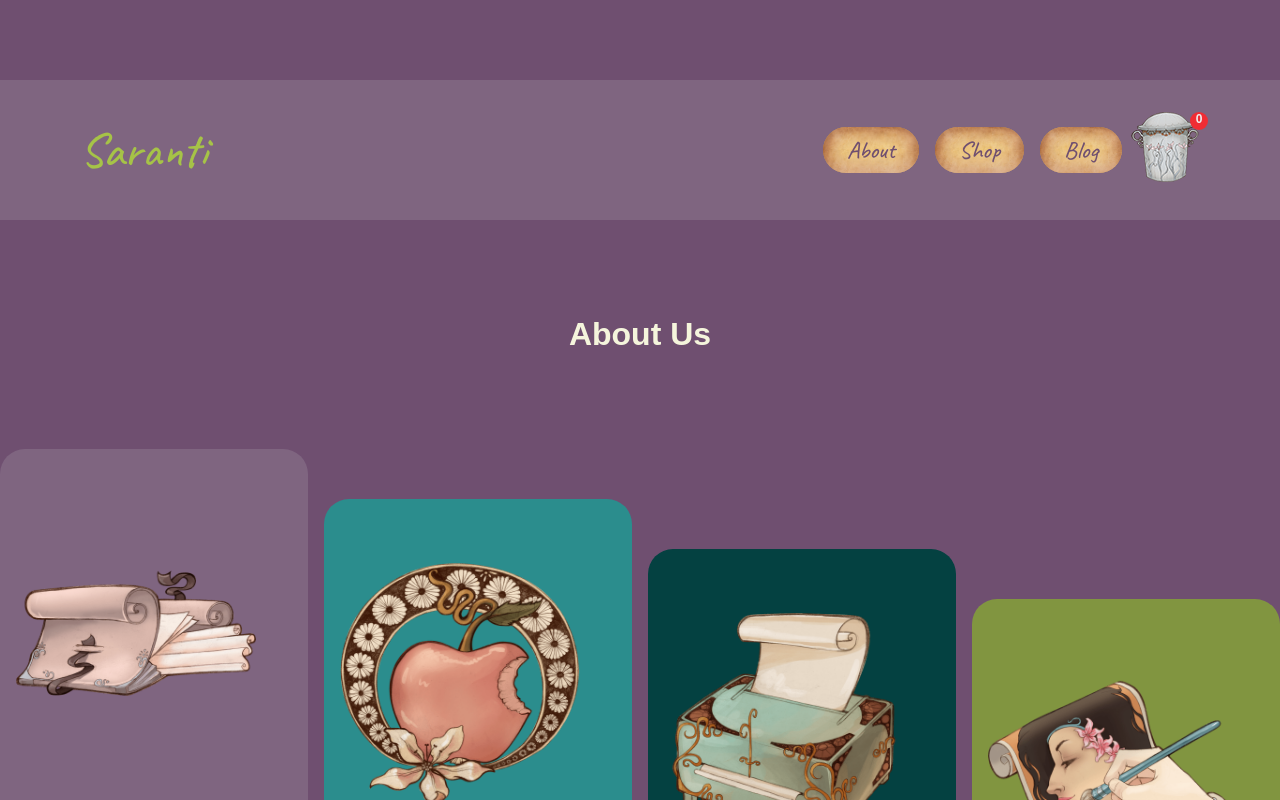
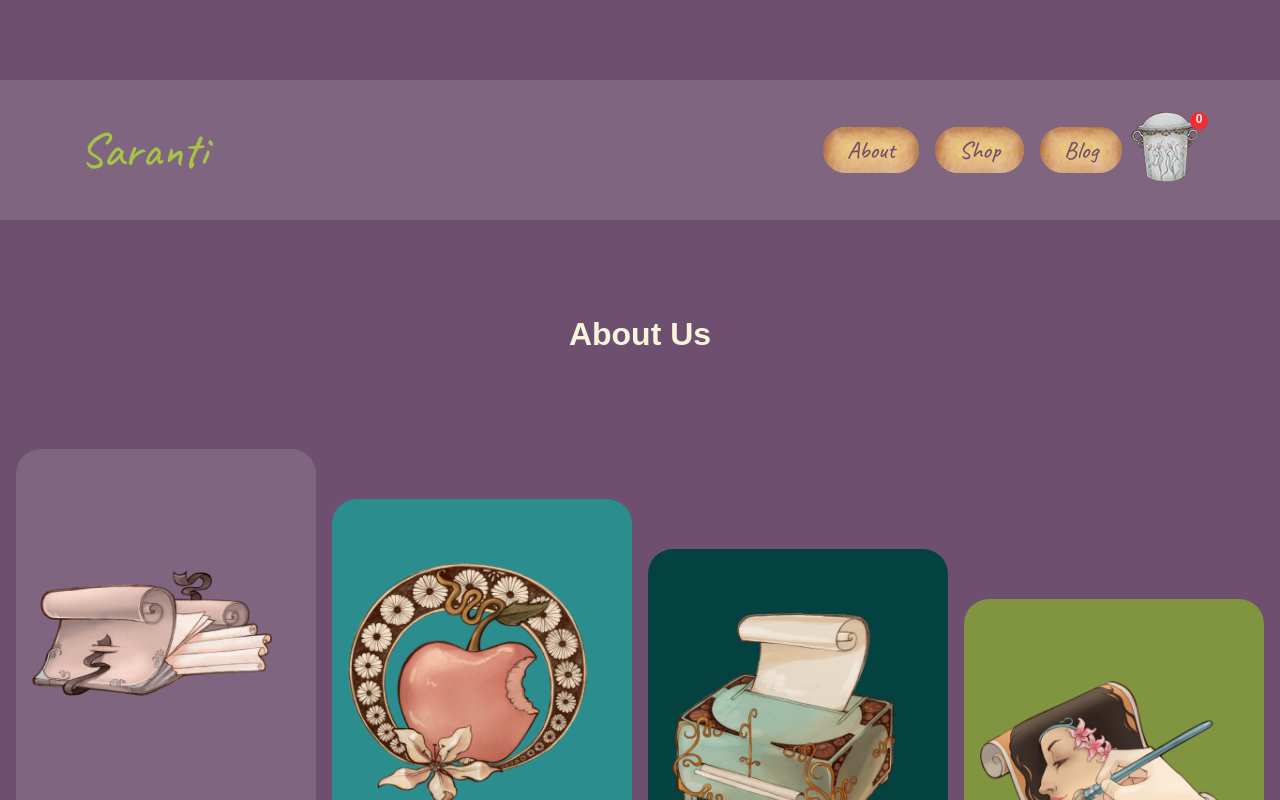
Before and after one commit to DeeaEmilia/Saranti, a React (Vite) app: page /about-page in a window 1280 px wide. Shown: the top 800 px of the page. Built offline with nearby package versions, Linux system fonts and the light colour scheme; no server answers.

Commit message:
adjusted about us

```diff
--- a/src/styles/_about.scss
+++ b/src/styles/_about.scss
@@ -4,6 +4,7 @@
   grid-template-columns: repeat(4, 1fr);
   align-items: center;
   justify-items: center;
+  padding: 0 1rem;
 
   @media screen and (max-width: 800px) {
     display: grid;
--- a/src/styles/style.css
+++ b/src/styles/style.css
@@ -710,6 +710,7 @@ a {
   grid-template-columns: repeat(4, 1fr);
   align-items: center;
   justify-items: center;
+  padding: 0 1rem;
 }
 @media screen and (max-width: 800px) {
   .about-us__container {
```
Also changed, not shown: 1 other file (tests, documents, lock files or other folders).
